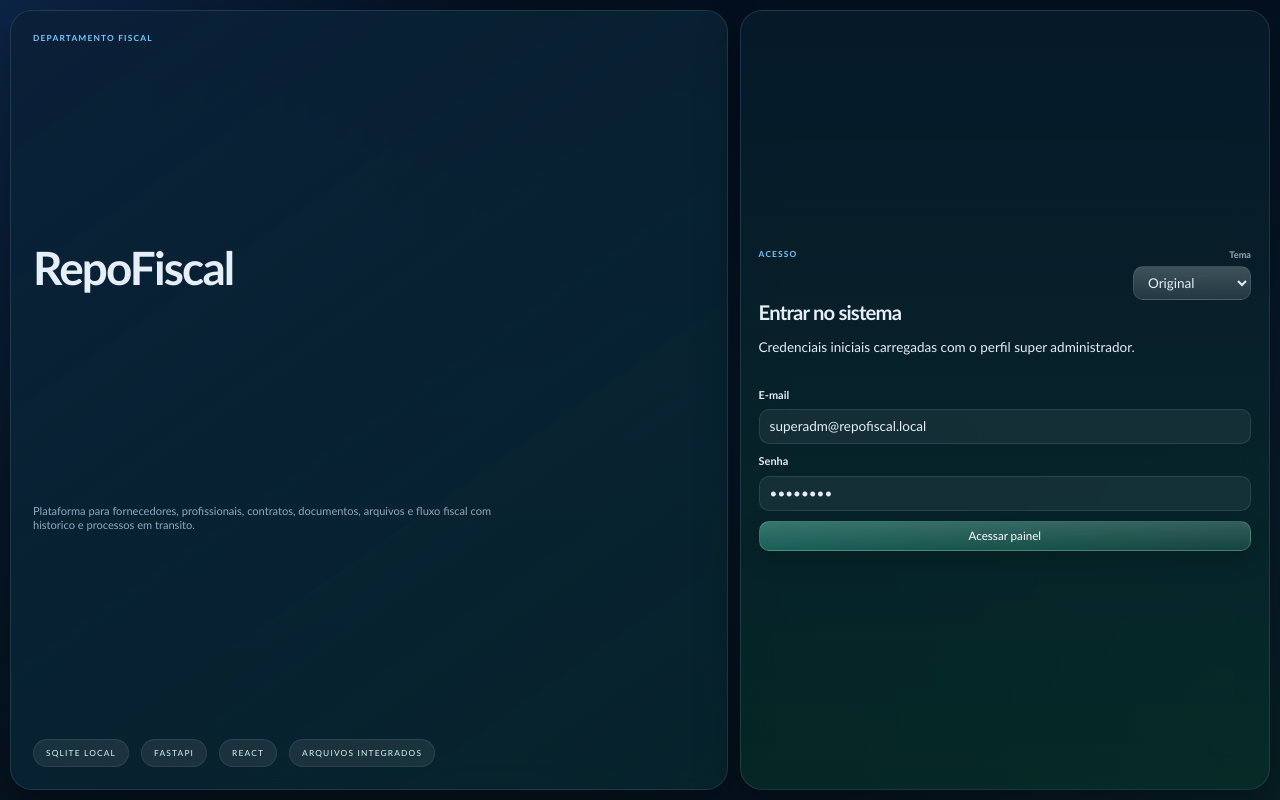
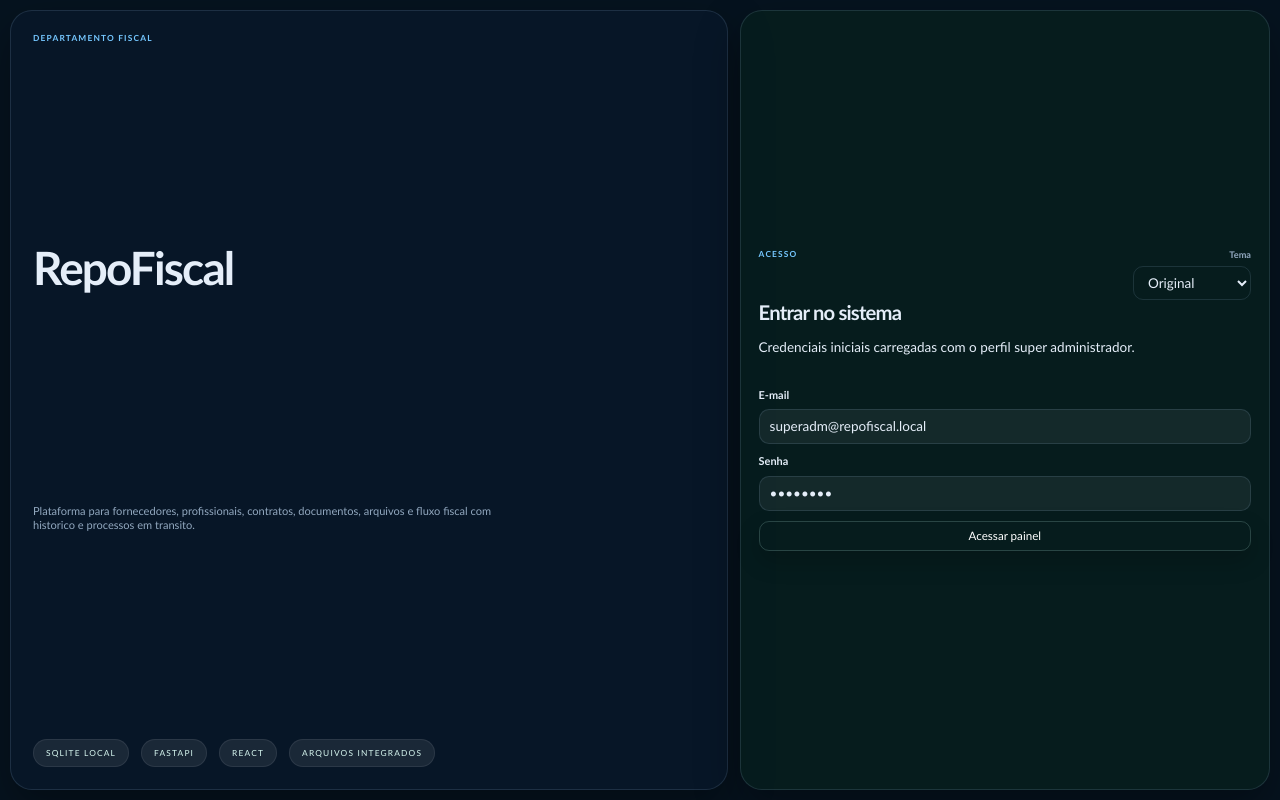
Before and after one commit to leandropeu/REPOFISCAL, a React (Vite) app in the folder frontend/: page / in a window 1280 px wide. Built offline with nearby package versions, Linux system fonts and the light colour scheme.

Commit message:
Refina temas dark e light

```diff
--- a/frontend/src/styles.css
+++ b/frontend/src/styles.css
@@ -4,10 +4,7 @@
   line-height: 1.25;
   font-weight: 400;
   font-size: 13.5px;
-  --page-bg:
-    radial-gradient(circle at top left, rgba(36, 96, 182, 0.26), transparent 32%),
-    radial-gradient(circle at bottom right, rgba(9, 76, 60, 0.22), transparent 30%),
-    linear-gradient(180deg, #04101f 0%, #071729 48%, #06131f 100%);
+  --page-bg: #06131f;
   --page-text: #e5eef9;
   --bg-soft: rgba(8, 24, 42, 0.72);
   --bg-strong: rgba(7, 18, 31, 0.92);
@@ -23,8 +20,8 @@
   --warning-bg: rgba(230, 187, 90, 0.11);
   --danger-bg: rgba(255, 108, 108, 0.11);
   --shadow: 0 18px 44px rgba(0, 0, 0, 0.34);
-  --glass: linear-gradient(180deg, rgba(255, 255, 255, 0.18), rgba(255, 255, 255, 0.06));
-  --sidebar-bg: linear-gradient(180deg, rgba(6, 20, 37, 0.94) 0%, rgba(4, 15, 28, 0.96) 100%);
+  --glass: rgba(255, 255, 255, 0.08);
+  --sidebar-bg: rgba(4, 15, 28, 0.96);
   --sidebar-text: #ffffff;
   --sidebar-muted: rgba(255, 255, 255, 0.72);
   --hero-pill-bg: rgba(255, 255, 255, 0.08);
@@ -34,7 +31,18 @@
   --field-shadow: rgba(117, 199, 255, 0.1);
   --option-bg: #08172a;
   --option-text: #e5eef9;
-  --primary-button-bg: linear-gradient(135deg, rgba(18, 132, 109, 0.55), rgba(10, 81, 67, 0.45));
+  --hero-surface: rgba(8, 24, 42, 0.82);
+  --form-surface: rgba(8, 34, 30, 0.62);
+  --panel-surface: rgba(8, 30, 28, 0.58);
+  --modal-surface: rgba(7, 29, 27, 0.64);
+  --log-surface: rgba(8, 24, 42, 0.74);
+  --report-summary-surface: rgba(9, 28, 42, 0.56);
+  --report-card-surface: rgba(9, 28, 42, 0.66);
+  --stat-success-surface: rgba(10, 77, 61, 0.54);
+  --stat-warning-surface: rgba(92, 73, 25, 0.54);
+  --stat-danger-surface: rgba(92, 33, 33, 0.54);
+  --stat-info-surface: rgba(18, 57, 98, 0.54);
+  --primary-button-bg: rgba(13, 103, 84, 0.54);
   --primary-button-text: #ffffff;
   --secondary-button-text: #dbe8f5;
   --secondary-button-bg: var(--glass);
@@ -42,7 +50,7 @@
   --ghost-button-text: #9ce8d9;
   --nav-bg: rgba(255, 255, 255, 0.04);
   --nav-border: rgba(255, 255, 255, 0.08);
-  --nav-active-bg: linear-gradient(135deg, rgba(18, 77, 150, 0.38), rgba(10, 96, 77, 0.32));
+  --nav-active-bg: rgba(16, 86, 121, 0.34);
   --nav-active-border: rgba(173, 214, 255, 0.22);
   --segment-bg: rgba(255, 255, 255, 0.05);
   --segment-border: rgba(255, 255, 255, 0.06);
@@ -55,103 +63,135 @@
   --status-muted-text: var(--text-soft);
   --modal-overlay: rgba(2, 9, 18, 0.72);
   --log-text: #d8eaf8;
-  --bullet-gradient: linear-gradient(180deg, #7deed8, #3dc8ff);
+  --bullet-gradient: #7deed8;
   background: var(--page-bg);
   color: var(--page-text);
 }
 
 :root[data-theme="dark"] {
   color-scheme: dark;
-  --page-bg:
-    radial-gradient(circle at top left, rgba(255, 255, 255, 0.08), transparent 34%),
-    radial-gradient(circle at bottom right, rgba(28, 163, 122, 0.12), transparent 28%),
-    linear-gradient(180deg, #030303 0%, #090909 48%, #111111 100%);
-  --page-text: #edf3fb;
-  --bg-soft: rgba(17, 17, 17, 0.78);
-  --bg-strong: rgba(8, 8, 8, 0.94);
-  --panel-green: rgba(18, 38, 34, 0.34);
-  --line: rgba(195, 211, 232, 0.12);
-  --text-soft: #9aa9be;
-  --accent: #35b097;
-  --accent-dark: #9af0db;
-  --accent-warm: #88bfff;
-  --success-bg: rgba(53, 176, 151, 0.12);
-  --warning-bg: rgba(224, 179, 83, 0.11);
-  --danger-bg: rgba(255, 122, 122, 0.11);
-  --sidebar-bg: linear-gradient(180deg, rgba(5, 5, 5, 0.97) 0%, rgba(12, 12, 12, 0.99) 100%);
-  --hero-pill-bg: rgba(255, 255, 255, 0.06);
-  --hero-pill-text: #dce9ff;
+  --page-bg: #000000;
+  --page-text: #e5eef9;
+  --bg-soft: rgba(0, 0, 0, 0.72);
+  --bg-strong: rgba(0, 0, 0, 0.92);
+  --panel-green: rgba(16, 16, 16, 0.36);
+  --line: rgba(160, 195, 230, 0.14);
+  --text-soft: #92a8bf;
+  --accent: #0e7a63;
+  --accent-dark: #0a5c4b;
+  --accent-warm: #75c7ff;
+  --success-bg: rgba(14, 122, 99, 0.11);
+  --warning-bg: rgba(230, 187, 90, 0.11);
+  --danger-bg: rgba(255, 108, 108, 0.11);
+  --shadow: 0 18px 44px rgba(0, 0, 0, 0.42);
+  --glass: rgba(255, 255, 255, 0.08);
+  --sidebar-bg: rgba(0, 0, 0, 0.96);
+  --sidebar-text: #ffffff;
+  --sidebar-muted: rgba(255, 255, 255, 0.72);
+  --hero-pill-bg: rgba(255, 255, 255, 0.08);
+  --hero-pill-text: #d7f7f0;
   --field-bg: rgba(255, 255, 255, 0.05);
-  --option-bg: #111827;
-  --option-text: #edf3fb;
-  --primary-button-bg: linear-gradient(135deg, rgba(44, 44, 44, 0.46), rgba(34, 155, 122, 0.28));
-  --secondary-button-text: #e3edf8;
-  --ghost-button-text: #a8efd7;
-  --nav-bg: rgba(255, 255, 255, 0.03);
-  --nav-active-bg: linear-gradient(135deg, rgba(56, 56, 56, 0.4), rgba(31, 129, 105, 0.26));
-  --segment-text: #e1eafa;
-  --segment-active-text: #f2fffb;
-  --status-success-text: #8ff0d6;
-  --status-warning-text: #f6d388;
-  --status-danger-text: #ffb1b1;
-  --status-info-text: #a3c4ff;
-  --log-text: #e5f1ff;
-  --bullet-gradient: linear-gradient(180deg, #9be7ff, #65d7b4);
+  --field-focus: rgba(117, 199, 255, 0.42);
+  --field-shadow: rgba(117, 199, 255, 0.1);
+  --option-bg: #050505;
+  --option-text: #e5eef9;
+  --hero-surface: rgba(0, 0, 0, 0.82);
+  --form-surface: rgba(16, 16, 16, 0.46);
+  --panel-surface: rgba(16, 16, 16, 0.34);
+  --modal-surface: rgba(16, 16, 16, 0.4);
+  --log-surface: rgba(6, 18, 32, 0.52);
+  --report-summary-surface: rgba(18, 18, 18, 0.42);
+  --report-card-surface: rgba(18, 18, 18, 0.54);
+  --stat-success-surface: rgba(10, 77, 61, 0.54);
+  --stat-warning-surface: rgba(92, 73, 25, 0.54);
+  --stat-danger-surface: rgba(92, 33, 33, 0.54);
+  --stat-info-surface: rgba(28, 28, 28, 0.54);
+  --primary-button-bg: rgba(13, 103, 84, 0.54);
+  --primary-button-text: #ffffff;
+  --secondary-button-text: #dbe8f5;
+  --secondary-button-bg: var(--glass);
+  --secondary-button-border: rgba(255, 255, 255, 0.08);
+  --ghost-button-text: #9ce8d9;
+  --nav-bg: rgba(255, 255, 255, 0.04);
+  --nav-border: rgba(255, 255, 255, 0.08);
+  --nav-active-bg: rgba(32, 32, 32, 0.5);
+  --nav-active-border: rgba(173, 214, 255, 0.22);
+  --segment-bg: rgba(255, 255, 255, 0.05);
+  --segment-border: rgba(255, 255, 255, 0.06);
+  --segment-text: #d9e6f4;
+  --segment-active-text: #d7fff5;
+  --status-success-text: #8be8d5;
+  --status-warning-text: #f0cc7f;
+  --status-danger-text: #ff9c9c;
+  --status-info-text: #89b7ff;
+  --status-muted-text: var(--text-soft);
+  --modal-overlay: rgba(2, 2, 2, 0.78);
+  --log-text: #d8eaf8;
+  --bullet-gradient: #7deed8;
 }
 
 :root[data-theme="light"] {
   color-scheme: light;
-  --page-bg:
-    radial-gradient(circle at top left, rgba(103, 154, 236, 0.2), transparent 34%),
-    radial-gradient(circle at bottom right, rgba(32, 155, 120, 0.16), transparent 30%),
-    linear-gradient(180deg, #eaf2fb 0%, #dbe9f8 48%, #d2e2f4 100%);
+  --page-bg: #ffffff;
   --page-text: #163047;
-  --bg-soft: rgba(255, 255, 255, 0.58);
-  --bg-strong: rgba(232, 242, 252, 0.94);
-  --panel-green: rgba(126, 186, 166, 0.18);
-  --line: rgba(46, 85, 126, 0.16);
+  --bg-soft: rgba(255, 255, 255, 0.72);
+  --bg-strong: rgba(241, 247, 255, 0.92);
+  --panel-green: rgba(15, 56, 102, 0.16);
+  --line: rgba(46, 85, 126, 0.14);
   --text-soft: #58718a;
-  --accent: #117762;
-  --accent-dark: #0b5a49;
+  --accent: #0e7a63;
+  --accent-dark: #0a5c4b;
   --accent-warm: #1f67c9;
   --danger: #c44949;
   --warning: #b8861f;
-  --success-bg: rgba(17, 119, 98, 0.12);
-  --warning-bg: rgba(184, 134, 31, 0.12);
-  --danger-bg: rgba(196, 73, 73, 0.11);
+  --success-bg: rgba(14, 122, 99, 0.2);
+  --warning-bg: rgba(230, 187, 90, 0.28);
+  --danger-bg: rgba(255, 108, 108, 0.24);
   --shadow: 0 18px 44px rgba(44, 74, 110, 0.14);
-  --glass: linear-gradient(180deg, rgba(255, 255, 255, 0.54), rgba(255, 255, 255, 0.24));
-  --sidebar-bg: linear-gradient(180deg, rgba(20, 55, 94, 0.9) 0%, rgba(12, 40, 72, 0.94) 100%);
+  --glass: rgba(13, 42, 74, 0.08);
+  --sidebar-bg: rgba(8, 30, 56, 0.96);
   --sidebar-text: #f5fbff;
   --sidebar-muted: rgba(245, 251, 255, 0.78);
-  --hero-pill-bg: rgba(255, 255, 255, 0.42);
+  --hero-pill-bg: rgba(15, 56, 102, 0.1);
   --hero-pill-text: #184565;
-  --field-bg: rgba(255, 255, 255, 0.36);
+  --field-bg: rgba(11, 42, 76, 0.06);
   --field-focus: rgba(31, 103, 201, 0.34);
   --field-shadow: rgba(31, 103, 201, 0.12);
-  --option-bg: #f4f8fd;
+  --option-bg: #ffffff;
   --option-text: #163047;
-  --primary-button-bg: linear-gradient(135deg, rgba(24, 121, 100, 0.45), rgba(31, 103, 201, 0.34));
+  --hero-surface: rgba(255, 255, 255, 0.82);
+  --form-surface: rgba(14, 54, 98, 0.12);
+  --panel-surface: rgba(14, 54, 98, 0.1);
+  --modal-surface: rgba(14, 54, 98, 0.14);
+  --log-surface: rgba(16, 60, 108, 0.08);
+  --report-summary-surface: rgba(16, 60, 108, 0.09);
+  --report-card-surface: rgba(16, 60, 108, 0.11);
+  --stat-success-surface: rgba(14, 122, 99, 0.14);
+  --stat-warning-surface: rgba(230, 187, 90, 0.18);
+  --stat-danger-surface: rgba(255, 108, 108, 0.16);
+  --stat-info-surface: rgba(31, 103, 201, 0.14);
+  --primary-button-bg: rgba(14, 122, 99, 0.44);
   --primary-button-text: #f8fcff;
   --secondary-button-text: #173a56;
+  --secondary-button-bg: rgba(255, 255, 255, 0.38);
   --secondary-button-border: rgba(41, 79, 119, 0.14);
   --ghost-button-text: #117762;
-  --nav-bg: rgba(255, 255, 255, 0.18);
-  --nav-border: rgba(255, 255, 255, 0.2);
-  --nav-active-bg: linear-gradient(135deg, rgba(31, 103, 201, 0.28), rgba(24, 121, 100, 0.22));
-  --nav-active-border: rgba(255, 255, 255, 0.32);
-  --segment-bg: rgba(255, 255, 255, 0.24);
+  --nav-bg: rgba(14, 54, 98, 0.08);
+  --nav-border: rgba(24, 66, 110, 0.12);
+  --nav-active-bg: rgba(20, 74, 136, 0.18);
+  --nav-active-border: rgba(20, 74, 136, 0.22);
+  --segment-bg: rgba(14, 54, 98, 0.08);
   --segment-border: rgba(29, 69, 109, 0.12);
   --segment-text: #17344e;
   --segment-active-text: #0a4f41;
-  --status-success-text: #0f6e5b;
-  --status-warning-text: #8a610d;
-  --status-danger-text: #a13f3f;
+  --status-success-text: #0a5f4e;
+  --status-warning-text: #7a5300;
+  --status-danger-text: #962f2f;
   --status-info-text: #2a5ea4;
   --status-muted-text: #58718a;
-  --modal-overlay: rgba(18, 34, 54, 0.38);
+  --modal-overlay: rgba(18, 34, 54, 0.18);
   --log-text: #143048;
-  --bullet-gradient: linear-gradient(180deg, #1fa0d2, #17a47e);
+  --bullet-gradient: #1f67c9;
 }
 
 * {
@@ -211,7 +251,6 @@ button {
 
 .auth-panel {
   background: var(--bg-soft);
-  backdrop-filter: blur(18px);
   border: 1px solid rgba(169, 205, 238, 0.14);
   border-radius: 22px;
   box-shadow: var(--shadow);
@@ -222,9 +261,7 @@ button {
   display: flex;
   flex-direction: column;
   justify-content: space-between;
-  background:
-    linear-gradient(145deg, rgba(10, 33, 57, 0.86), rgba(7, 70, 57, 0.28)),
-    var(--bg-soft);
+  background: var(--hero-surface);
 }
 
 .auth-panel--hero h1,
@@ -280,9 +317,7 @@ button {
   flex-direction: column;
   justify-content: center;
   gap: 18px;
-  background:
-    linear-gradient(180deg, rgba(7, 24, 42, 0.84), rgba(6, 42, 34, 0.46)),
-    var(--panel-green);
+  background: var(--form-surface);
 }
 
 .auth-form,
@@ -324,10 +359,7 @@ button {
 
 .field select {
   appearance: none;
-  background:
-    var(--glass),
-    linear-gradient(180deg, rgba(255, 255, 255, 0.1), rgba(255, 255, 255, 0.04));
-  backdrop-filter: blur(18px);
+  background: var(--glass);
 }
 
 .field select option,
@@ -490,7 +522,6 @@ button {
   color: var(--sidebar-text);
   padding: 7px 9px;
   border-radius: 10px;
-  backdrop-filter: blur(16px);
   font-size: 0.83rem;
 }
 
@@ -578,7 +609,6 @@ button {
 .panel,
 .modal-card {
   background: var(--bg-soft);
-  backdrop-filter: blur(18px);
   border: 1px solid rgba(173, 204, 235, 0.12);
   box-shadow: var(--shadow);
 }
@@ -601,19 +631,19 @@ button {
 }
 
 .stat-card--success {
-  background: linear-gradient(180deg, rgba(10, 77, 61, 0.68), rgba(8, 24, 42, 0.72));
+  background: var(--stat-success-surface);
 }
 
 .stat-card--warning {
-  background: linear-gradient(180deg, rgba(92, 73, 25, 0.68), rgba(8, 24, 42, 0.72));
+  background: var(--stat-warning-surface);
 }
 
 .stat-card--danger {
-  background: linear-gradient(180deg, rgba(92, 33, 33, 0.68), rgba(8, 24, 42, 0.72));
+  background: var(--stat-danger-surface);
 }
 
 .stat-card--info {
-  background: linear-gradient(180deg, rgba(18, 57, 98, 0.68), rgba(8, 24, 42, 0.72));
+  background: var(--stat-info-surface);
 }
 
 .panel-grid {
@@ -631,9 +661,7 @@ button {
 .panel {
   border-radius: 20px;
   padding: 10px;
-  background:
-    linear-gradient(180deg, rgba(7, 24, 42, 0.84), rgba(6, 42, 34, 0.34)),
-    var(--panel-green);
+  background: var(--panel-surface);
   min-height: 0;
   overflow: hidden;
   display: flex;
@@ -811,9 +839,7 @@ button {
   max-height: calc(100vh - 12px);
   border-radius: 16px;
   padding: 10px;
-  background:
-    linear-gradient(180deg, rgba(6, 24, 42, 0.84), rgba(5, 49, 39, 0.4)),
-    var(--panel-green);
+  background: var(--modal-surface);
   overflow: hidden;
 }
 
@@ -939,9 +965,7 @@ button {
   overflow: auto;
   border-radius: 16px;
   padding: 10px;
-  background:
-    var(--glass),
-    linear-gradient(180deg, rgba(7, 21, 39, 0.88), rgba(6, 37, 30, 0.44));
+  background: var(--log-surface);
   border: 1px solid rgba(181, 215, 245, 0.1);
   font-family: Consolas, "Courier New", monospace;
   font-size: 0.76rem;
@@ -978,9 +1002,7 @@ button {
   margin-bottom: 10px;
   border-radius: 14px;
   padding: 8px 10px;
-  background:
-    var(--glass),
-    linear-gradient(180deg, rgba(10, 31, 54, 0.54), rgba(8, 65, 52, 0.2));
+  background: var(--report-summary-surface);
   border: 1px solid rgba(188, 223, 255, 0.1);
   color: #dce8f4;
   font-size: 0.8rem;
@@ -1000,9 +1022,7 @@ button {
   padding: 10px;
   display: grid;
   gap: 8px;
-  background:
-    var(--glass),
-    linear-gradient(180deg, rgba(10, 31, 54, 0.72), rgba(8, 65, 52, 0.28));
+  background: var(--report-card-surface);
   border: 1px solid rgba(188, 223, 255, 0.1);
   box-shadow: inset 0 1px 0 rgba(255, 255, 255, 0.06);
 }
@@ -1067,7 +1087,6 @@ button {
     var(--glass),
     var(--field-bg);
   color: inherit;
-  backdrop-filter: blur(18px);
   outline: none;
 }
 
```
